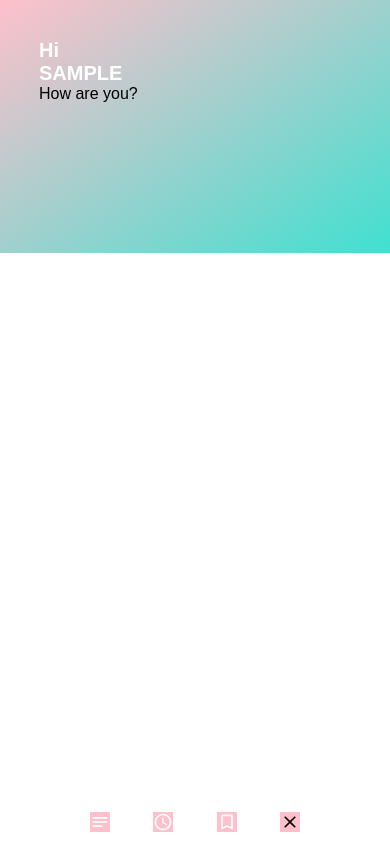
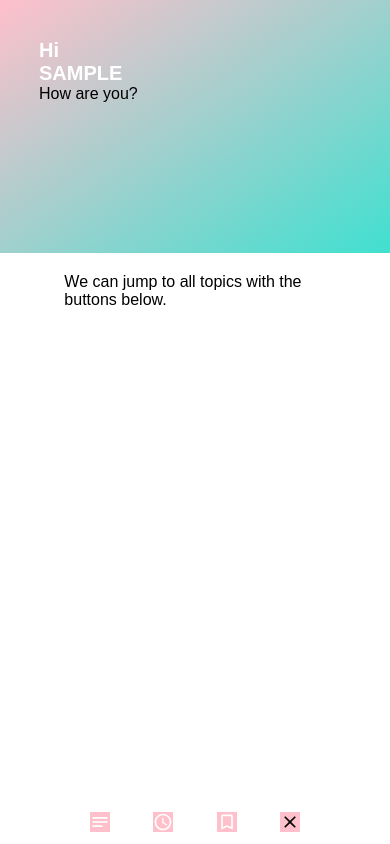
Before and after one commit to laesse/M306_schulmanager, a PHP site: page / in a window 390 px wide. Run offline with PHP 8.4, Linux system fonts and the light colour scheme; the visitor is signed in with stand-in values (Sample User, id 1).

Commit message:
fix details

```diff
--- a/homepage/index.css
+++ b/homepage/index.css
@@ -31,6 +31,10 @@ section {
 	background-color: white;
 	overflow: hidden;
   	height: auto;
+}
+
+#sectionRegistered {
+	height: 0%;
 }
 
 /*--------------------------*/
@@ -173,4 +177,8 @@ button:hover {
 		background-color: pink;
 	}
 
+	#sectionRegistered {
+		height: 70%;
+	}
+
 }
--- a/homepage/index.php
+++ b/homepage/index.php
@@ -96,6 +96,16 @@ function showHome() {
 		</section>
 		";
 
+		} else {
+
+		echo "
+		<section class='sectionContent' id='sectionRegistered'>
+			<div class='divTheme'>
+				<p>We can jump to all topics with the buttons below.</p>
+			</div>
+		</section>
+		";
+
 		}
 
 		echo "
```
